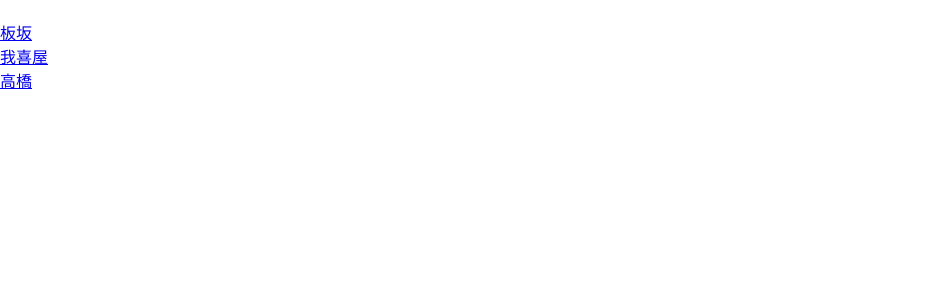
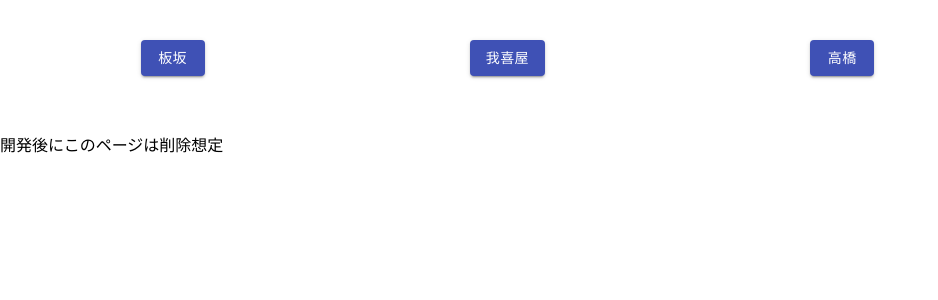
Before and after one commit to inori0927/DEKIRU_ver2, a React (Create React App) app: page / in a window 1280 px wide. Shown: the top 300 px of the page, without its empty margins (0-938 px from the left). Built offline with nearby package versions, Linux system fonts and the light colour scheme.

Commit message:
fix:3way styling
三人開発のtmp画面の見た目修正

```diff
--- a/src/App.jsx
+++ b/src/App.jsx
@@ -1,9 +1,14 @@
+
+//react のお決まり
 import React from 'react';
+
+//ルーティング用
 import { BrowserRouter, Route, Switch } from 'react-router-dom';
 import page from './tmp';
 import itasaka from './itasaka';
 import gakiya from './gakiya';
 import takahashi from './takahashi';
+
 
 class App extends React.Component {
   render(){
--- a/src/itasaka.jsx
+++ b/src/itasaka.jsx
@@ -8,7 +8,7 @@ import './assets/styles/style.css'
 import { Grid } from '@material-ui/core';
 import  Header  from './componets/Heder';
 //import Content from './componets/Content';
-//import Content from './components/Content';
+// import Content from './components/Content';
 //import { KEYS, setItem, getItem, removeItem } from "./LocalStorage";
 //import { Link } from 'react-router-dom';
 
--- a/src/tmp.js
+++ b/src/tmp.js
@@ -1,21 +1,33 @@
 
 import React from 'react';
+
+//materialUIのボタンを使う
+import { Button,Box } from "@material-ui/core";
+
 import { Link } from 'react-router-dom';
 
 class page extends React.Component {
-
     render() {
         return (
-            <div>
+            <>
+            <Box display="flex" justifyContent="space-between"
+                sx={{
+                    height: 100,
+                    display: "flex",
+                    padding: 8,
+                    justifyContent: "space-around",
+                    alignItems: "center"
+                }}
+            >
+                <Button variant="contained" color="primary" component={Link} to="/itasaka.jsx" >板坂</Button>
+                <Button variant="contained" color="primary" component={Link} to="/gakiya.jsx" >我喜屋</Button>
+                <Button variant="contained" color="primary" component={Link} to="/takahashi.jsx" >高橋</Button>
                 <br/>
-                <Link to={`/itasaka.jsx`}>板坂</Link>
-                <br/>
-                <Link to={`/gakiya.jsx`}>我喜屋</Link>
-                <br/>
-                <Link to={`/takahashi.jsx`}>高橋</Link>
-            </div>
+            </Box>
+            <p>開発後にこのページは削除想定</p>
+            </>
         );
-    }
+    };
 }
 
 export default page;
```
